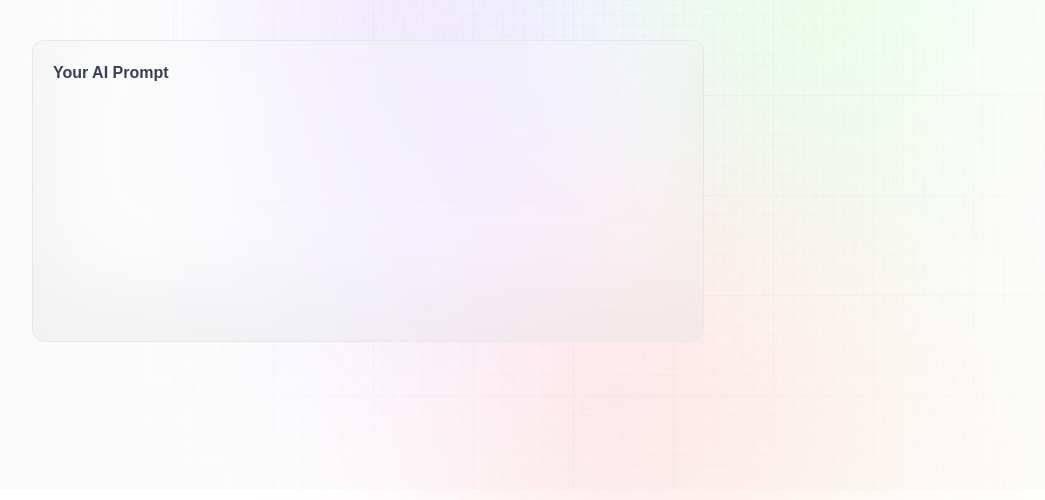
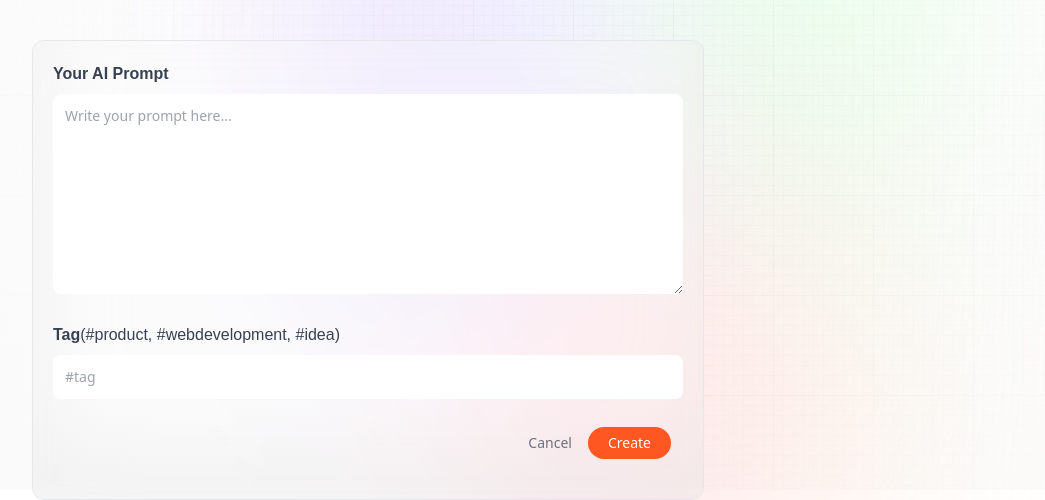
Before and after one commit to dyprodg/promptopia, a Next.js app: page /create-prompt in a window 1280 px wide. Shown: the part 310-810 px from the top of the page, without its empty margins (32-1077 px from the left). Built offline with nearby package versions, Linux system fonts and the light colour scheme; no server answers.

Commit message:
formcomponent

```diff
--- a/components/Form.jsx
+++ b/components/Form.jsx
@@ -13,10 +13,11 @@
          onSubmit={handleSubmit}
          className='mt-10 w-full max-w-2xl flex flex-col gap-7 glassmorphism'
         >
+          <label>
           <span className='font-satoshi font-semibold text-base text-gray-700'>
             Your AI Prompt
           </span>
-          <textare
+          <textarea
           value={post.prompt}
           onChange={(e) => setPost ({...post,
           prompt: e.target.value })}
@@ -24,8 +25,33 @@
           required
           className="form_textarea"
           />
+          </label>
+          <label>
+          <span className='font-satoshi font-semibold text-base text-gray-700'>
+            Tag
+            <span className='font-normal'>(#product, #webdevelopment, #idea)</span>
+          </span>
+          <input
+          value={post.prompt}
+          onChange={(e) => setPost ({ ...post, tag: e.target.value })}
+          placeholder="#tag"
+          required
+          className="form_input"
+          />
+          </label>
+          <div className='flex-end mx-3 mb-5 gap-4'>
+            <Link href="/" className='text-gray-500 text-sm'>
+              Cancel
+            </Link>
 
-
+            <button
+             type='submit'
+             disabled={submitting}
+             className='px-5 py-1.5 text-sm bg-primary-orange rounded-full text-white'
+            >
+              {submitting ? `${tyep}...` : type}
+            </button>
+          </div>
         </form>
     </section>
   )
```
